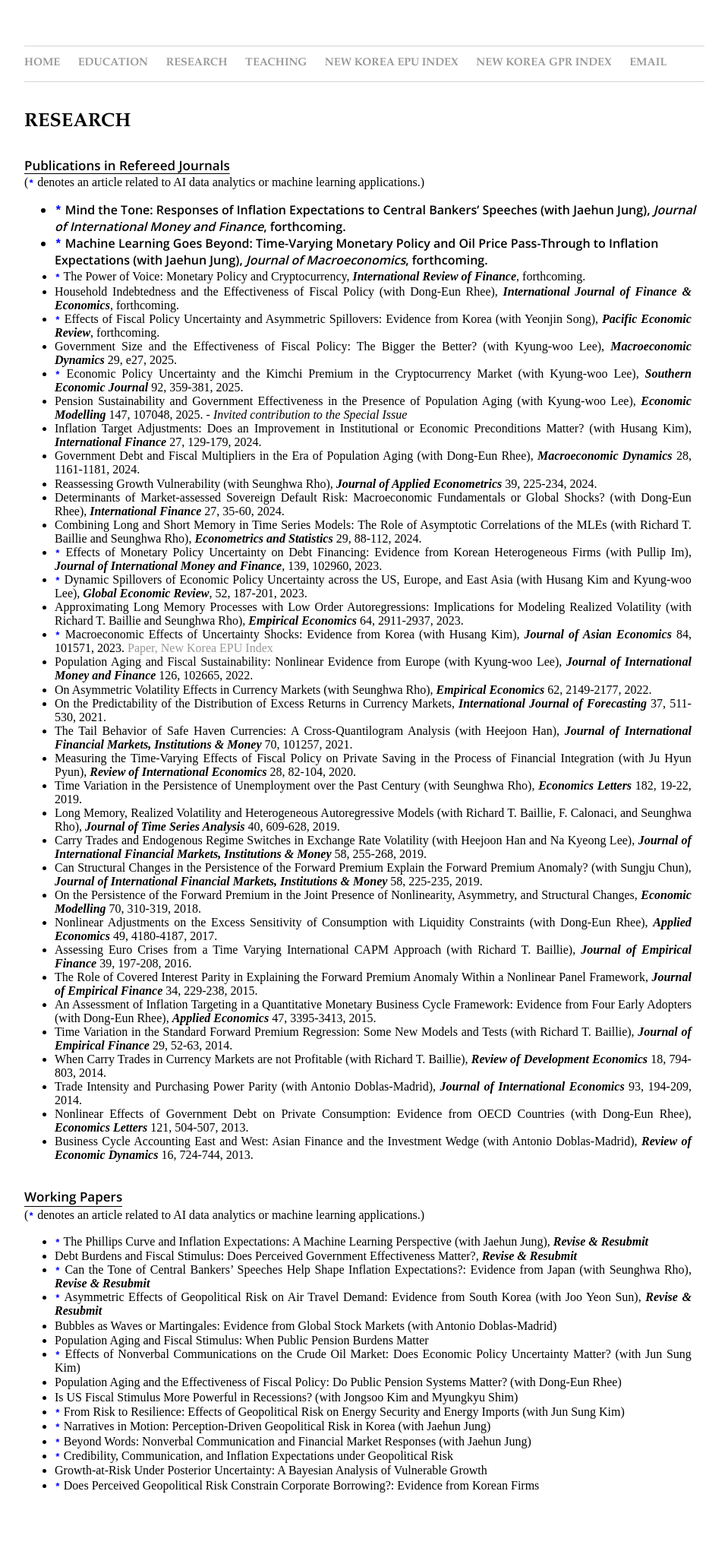
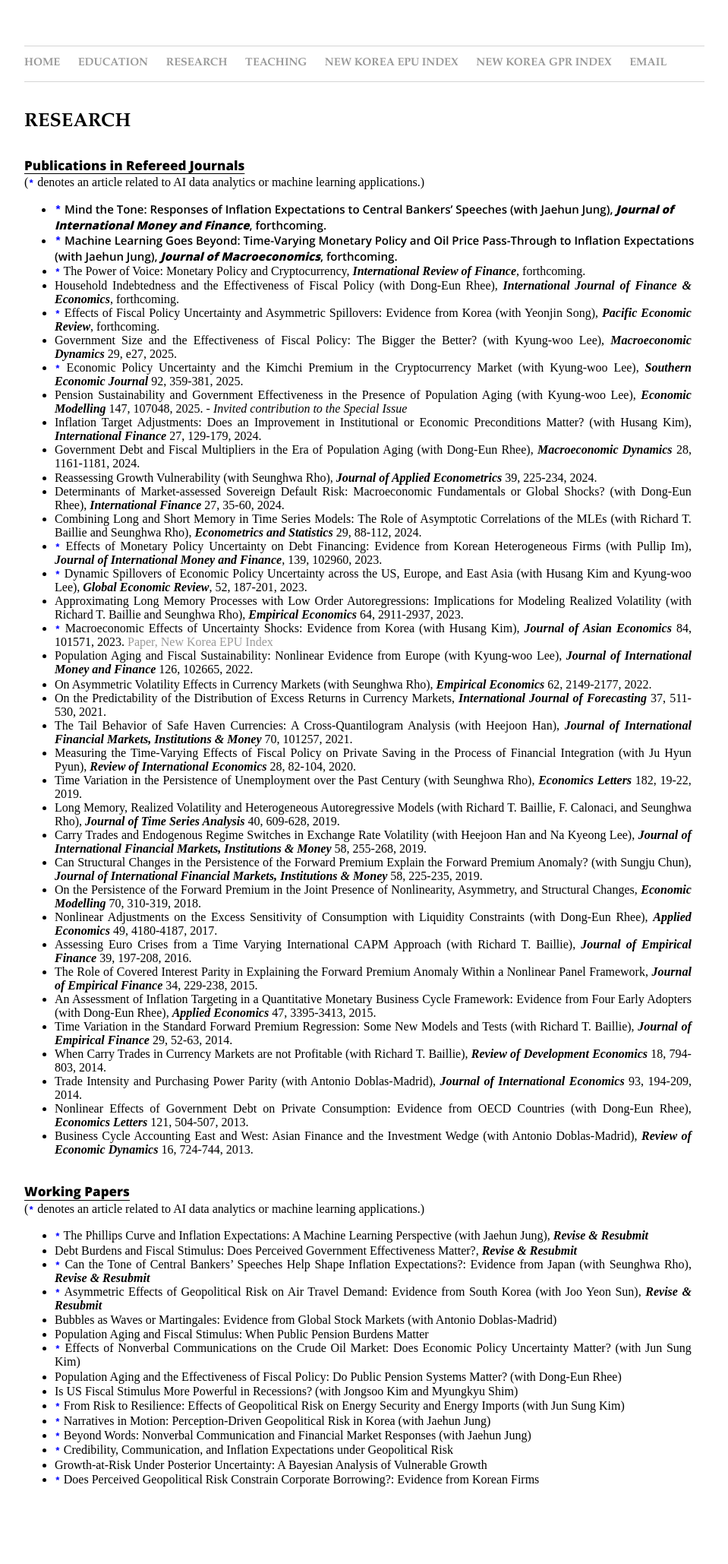
Before and after one commit to dooyeoncho/dooyeoncho.github.io, a Jekyll site: the page built from pages/research.html, in a window 1280 px wide. Shown: the whole page at 76% size, without its empty margins (160-1119 px from the left). Built offline with Jekyll 4.4.1, drawn with Linux system fonts in a browser that asks for light colours.

Commit message:
Update research.html

```diff
--- a/pages/research.html
+++ b/pages/research.html
@@ -17,7 +17,7 @@
 	vertical-align:middle;
 }
 span.highlight-title {
-  font-size: 16px;
+  font-size: 15px;
   font-weight: 600;
   font-family: 'Open Sans', sans-serif;
   display: inline !important;  /* force override */
@@ -33,7 +33,7 @@
 </div>
 
 <head>
-  <link href="https://fonts.googleapis.com/css2?family=Open+Sans:wght@600&display=swap" rel="stylesheet">
+  <link href="https://fonts.googleapis.com/css2?family=Open+Sans:wght@600;800&display=swap" rel="stylesheet">
 </head>
 
 <div><b><p style="font-family: 'Open Sans', sans-serif; font-size: 17px; font-weight: 800; color: black; text-decoration: underline; text-underline-position: under; margin: 0;">Publications in Refereed Journals</font></p></b></div> </div></li>(<code style="color : blue"><b>*</b></code> denotes an article related to AI data analytics or machine learning applications.)</li></div>
```
